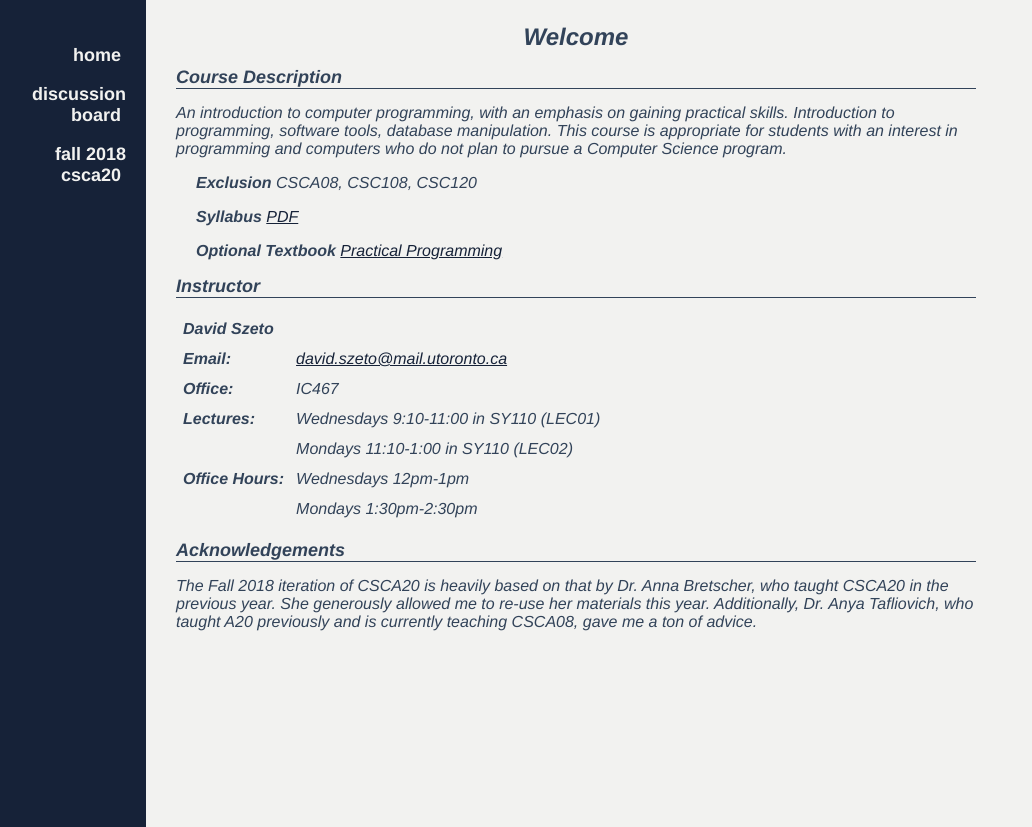
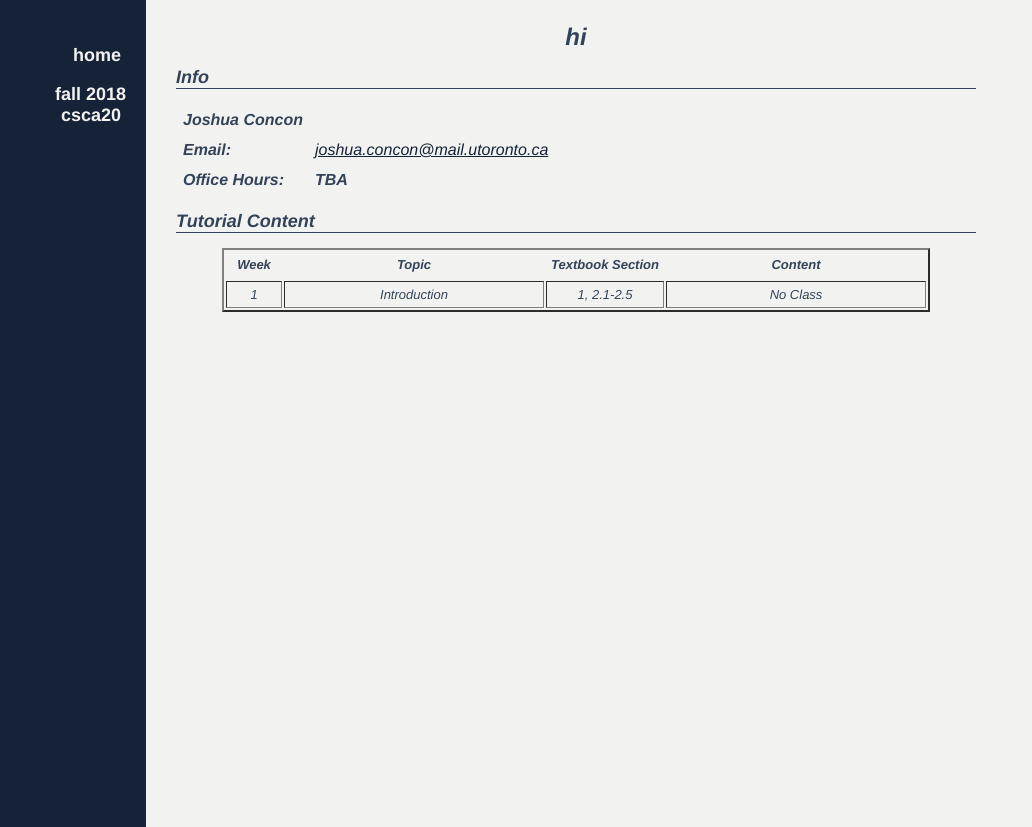
Before and after one commit to JoshuaConcon/TAsite, a plain HTML site: page index.html in a window 1280 px wide. Shown: the part 73-900 px from the top of the page, without its empty margins (24-1056 px from the left). Drawn offline with Linux system fonts and the light colour scheme.

Commit message:
🎋🏌 Reformatted the Entire Site

```diff
--- a/index.html
+++ b/index.html
@@ -3,7 +3,7 @@
 Transitional//EN">
 <!-- saved from url=(0043)http://www.utsc.utoronto.ca/~bretscher/a20/ -->
 <html coupert-item="mfidniedemcgceagapgdekdbmanojomk"><head><meta http-equiv="Content-Type" content="text/html; charset=windows-1252">
-<title>CSCA20 - Introduction to Programming</title>
+<title>Joshua Concon</title>
 
 <link href="stylesheet.css" rel="stylesheet" type="text/css">
 <script language="JavaScript" type="text/JavaScript">
@@ -13,13 +13,13 @@ Transitional//EN">
 
 <body>
 
-<div class="heading">CSCA20 - Introduction to Programming</div>
+<div class="heading">Joshua Concon</div>
 
 <div class="left-navigation">
 <ul>
 <h3><a href="index.html">Home&nbsp;</a></h3>
 <!-- <h3><a href="calendar.html">Calendar&nbsp;</a></h3> -->
-<h3><a href="https://piazza.com/mail.utoronto.ca/fall2018/csca20h3f/home">Discussion Board&nbsp;</a></h3>
+
 <h3><a href="2018CSCA20H3F.html">Fall 2018 CSCA20&nbsp;</a></h3>
 
 </ul>
@@ -27,40 +27,73 @@ Transitional//EN">
 
 <div class="content">
 <center>
-<h1>Welcome</h1>
+<h1>hi</h1>
 </center>
-<h2>Course Description</h2>
-An introduction to computer programming, with an emphasis on gaining practical skills. Introduction to programming, software
-tools, database manipulation. This course is appropriate for students with an interest in programming and computers who do
-not plan to pursue a Computer Science program.
- <p><strong>Exclusion</strong>  CSCA08, CSC108, CSC120
 
-</p><p class=""><strong>Syllabus</strong> <a href="syllabus.pdf">PDF</a></p>
-
-<p><strong>Optional Textbook</strong>
-	<a href="http://pragprog.com/book/gwpy2/practical-programming">Practical Programming</a>
-</p>
-
-<h2>Instructor</h2>
+<h2>Info</h2>
 <div class="borderless">
-<table>
-<tbody><tr><th>David Szeto</th><th></th>
-</tr><tr><th>Email: </th><td><a href="mailto:david.szeto@mail.utoronto.ca">david.szeto@mail.utoronto.ca</a></td></tr>
-<tr><th>Office:</th><td>IC467</td></tr>
-
-<tr><th>Lectures:</th><td>Wednesdays 9:10-11:00 in SY110 (LEC01)</td></tr>
-<tr><th></th><td>Mondays 11:10-1:00 in SY110 (LEC02)</td></tr>
-
-<tr><th>Office Hours:</th><td>Wednesdays 12pm-1pm</td></tr>
-<tr><th></th><td>Mondays 1:30pm-2:30pm</td></tr>
+  <table>
+    <tbody>
+      <tr>
+        <th>Joshua Concon</th>
+        <th></th>
+      </tr>
+      <tr>
+        <th>
+          Email:
+        </th>
+        <td>
+          <a href="mailto:joshua.concon@mail.utoronto.ca">
+            joshua.concon@mail.utoronto.ca
+          </a>
+        </td>
+      </tr>
+      <tr>
+        <th>
+          Office Hours:
+        </th>
+        <th>
+          TBA
+        </th>
+<!--<td>Wednesdays 12pm-1pm</td></tr><tr><th></th><td>Mondays 1:30pm-2:30pm</td>-->
+      </tr>
 <!-- <tr><th>Office Hours DURING DECEMBER EXAMS</th><td>Friday Dec. 8th, M 11:00 - 1:00, <br> Monday Dec. 11th, 11-1pm, <br> Wed. Dec. 13th, 11:00-1:00</td></tr> -->
-</tbody></table>
+    </tbody>
+  </table>
 </div>
 
-<h2>Acknowledgements</h2>
-The Fall 2018 iteration of CSCA20 is heavily based on that by Dr. Anna Bretscher, who taught CSCA20 in the previous year. She
-generously allowed me to re-use her materials this year. Additionally, Dr. Anya Tafliovich, who taught A20 previously and is
-currently teaching CSCA08, gave me a ton of advice.
+<h2>Tutorial Content</h2>
 
+<center>
+<table>
+<tbody>
+  <tr>
+    <th width="46">
+      Week
+    </th>
+    <th width="250">
+      Topic
+    </th>
+    <th width="108">
+      Textbook
+      Section
+    </th>
+    <th width="250">
+      Content
+    </th>
+  </tr>
+  <tr>
+  </tr>
+  <tr>
+    <td>1</td>
+    <td>Introduction</td>
+    <td>1, 2.1-2.5</td>
+    <td>
+      No Class
+    </td>
+  </tr>
+</tbody>
+</table>
+</center>
 
 </div></body></html>
```
Also changed, not shown: 2018CSCA20H3F.html (+2 -18 lines), 1 other file.
